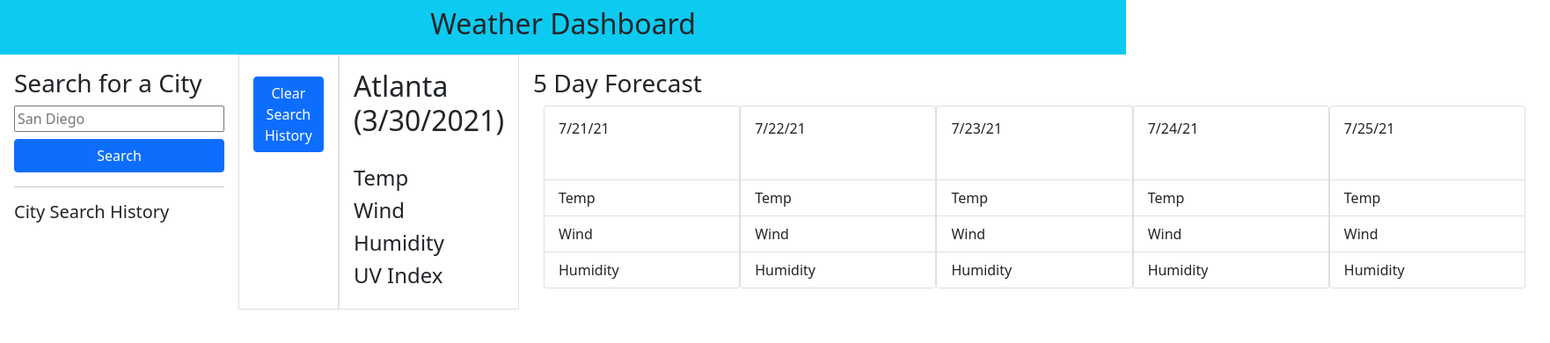
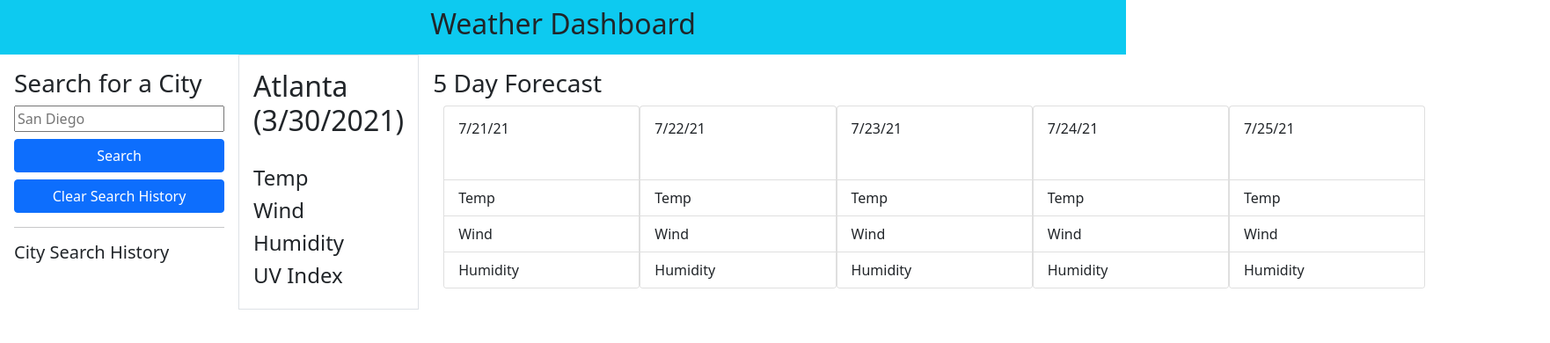
Before and after one commit to justjoshua1292/Weather-Dashboard, a plain HTML site: page index.html in a window 1280 px wide. Shown: the whole page at 88% size, 1762 px wide, since content can reach past the window. Drawn offline with nearby package versions, Linux system fonts and the light colour scheme.

Commit message:
Adding a clear search history button

```diff
--- a/index.html
+++ b/index.html
@@ -20,6 +20,7 @@
             <div class="d-flex flex-column">
                 <input type="text" id="text-input" placeholder="San Diego"/>
                 <button id="search-button" class="btn btn-primary mt-2"> Search </button>
+                <button id="clear-search-history" class="btn btn-primary mt-2"> Clear Search History</button>
             </div>
 
             <hr/>
@@ -28,9 +29,6 @@
             </article>
         </aside>
 
-        <div class="border p-3">
-            <button id="Clear-Search-History" class= "btn btn-primary mt-2"> Clear Search History</button>
-        </div>
 
         <article class="border p-3">
             <h2 id="city-details">Atlanta (3/30/2021)</h2>
--- a/script.js
+++ b/script.js
@@ -1,7 +1,9 @@
 var textInput= document.querySelector("#text-input")
 var searchButton = document.querySelector("#search-button")
+var clearSearchButton = document.querySelector("#clear-search-history")
 searchButton.addEventListener('click', () => {
     searchCity(textInput.value)
+
 })
 
 var searchedCities = [];
```
